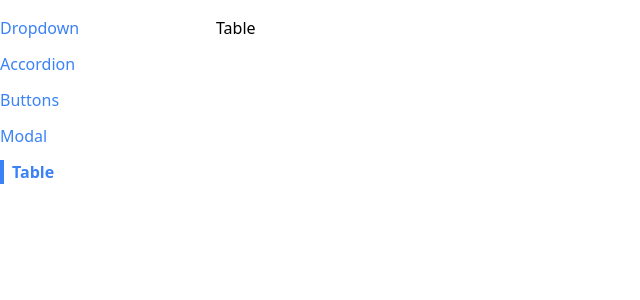
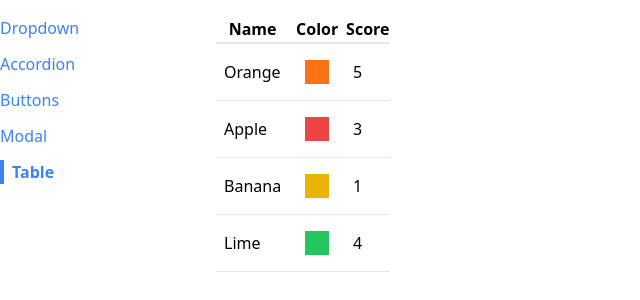
Before and after one commit to ernest-heh/react-components, a React (Create React App) app: page /table in a window 1280 px wide. Shown: the top 300 px of the page, without its empty margins (0-640 px from the left). Built offline with nearby package versions, Linux system fonts and the light colour scheme.

Commit message:
define data and config as props in a Table component, iterate using data & config to render table rows and cells

```diff
--- a/src/components/Table.js
+++ b/src/components/Table.js
@@ -1,5 +1,33 @@
-function Table() {
-  return <div>Table</div>;
+function Table({ data, config }) {
+  const renderedHeaders = config.map((column) => {
+    return <th key={column.label}>{column.label}</th>;
+  });
+
+  const renderedRows = data.map((fruit) => {
+    const renderedCells = config.map((column) => {
+      return (
+        <td className="p-2" key={column.label}>
+          {column.render(fruit)}
+        </td>
+      );
+    });
+
+    return (
+      // Key can be any unique value
+      <tr className="border-b" key={fruit.name}>
+        {renderedCells}
+      </tr>
+    );
+  });
+
+  return (
+    <table className="table-auto border-spacing-2">
+      <thead>
+        <tr className="border-b-2">{renderedHeaders}</tr>
+      </thead>
+      <tbody>{renderedRows}</tbody>
+    </table>
+  );
 }
 
 export default Table;
--- a/src/pages/TablePage.js
+++ b/src/pages/TablePage.js
@@ -1,9 +1,25 @@
 import Table from "../components/Table";
 
 function TablePage() {
+  const data = [
+    { name: "Orange", color: "bg-orange-500", score: 5 },
+    { name: "Apple", color: "bg-red-500", score: 3 },
+    { name: "Banana", color: "bg-yellow-500", score: 1 },
+    { name: "Lime", color: "bg-green-500", score: 4 },
+  ];
+
+  const config = [
+    { label: "Name", render: (fruit) => fruit.name },
+    {
+      label: "Color",
+      render: (fruit) => <div className={`p-3 m-2 ${fruit.color}`}></div>,
+    },
+    { label: "Score", render: (fruit) => fruit.score },
+  ];
+
   return (
     <div>
-      <Table />
+      <Table data={data} config={config} />
     </div>
   );
 }
```
